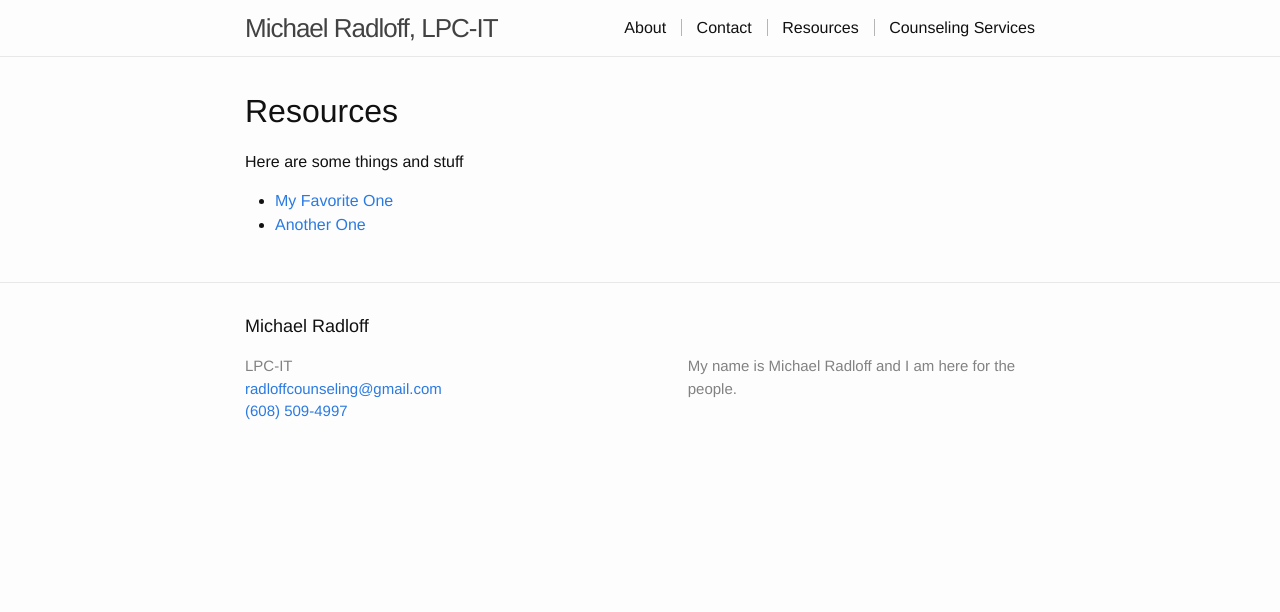
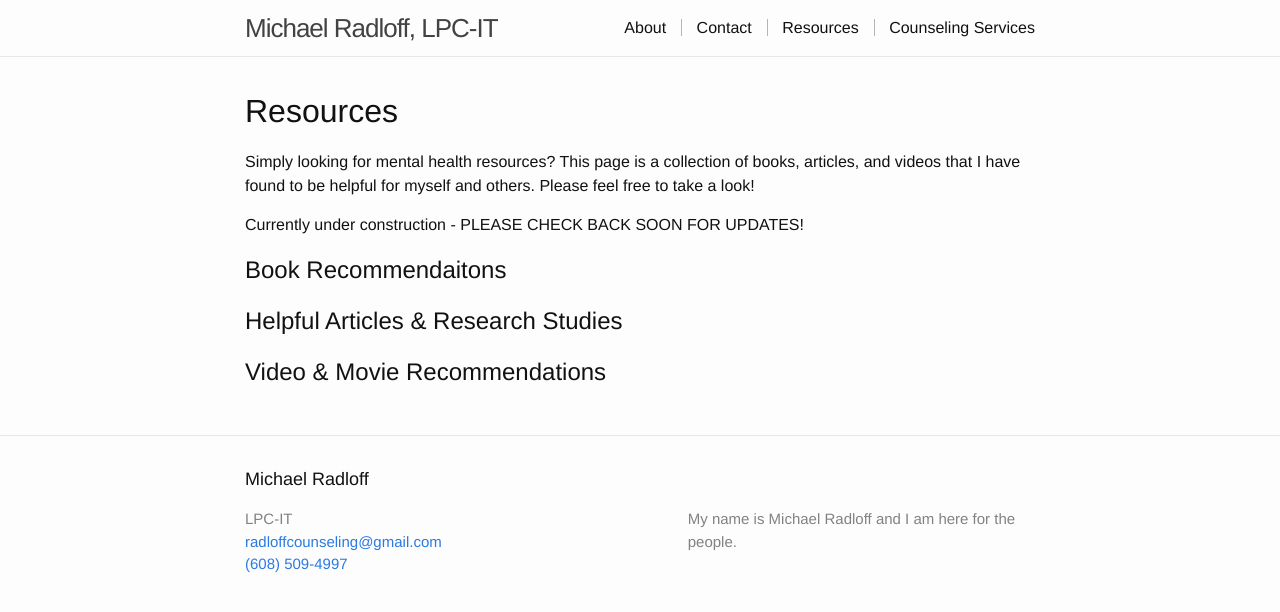
Before and after one commit to mradloff/mradloff, a Jekyll site: the page built from pages/resources.md, in a window 1280 px wide. Shown: the top 612 px of the page. Built offline with Jekyll 4.4.1, drawn with Linux system fonts in a browser that asks for light colours.

Commit message:
Update resources.md

```diff
--- a/pages/resources.md
+++ b/pages/resources.md
@@ -6,7 +6,12 @@ permalink: /resources/
 
 # Resources
 
-Here are some things and stuff
+Simply looking for mental health resources? This page is a collection of books, articles, and videos that I have found to be helpful for myself and others. Please feel free to take a look!
 
-* [My Favorite One](http://google.com/)
-* [Another One](http://google.com/)
+Currently under construction - PLEASE CHECK BACK SOON FOR UPDATES!
+
+## Book Recommendaitons
+
+## Helpful Articles & Research Studies
+
+## Video & Movie Recommendations
```
